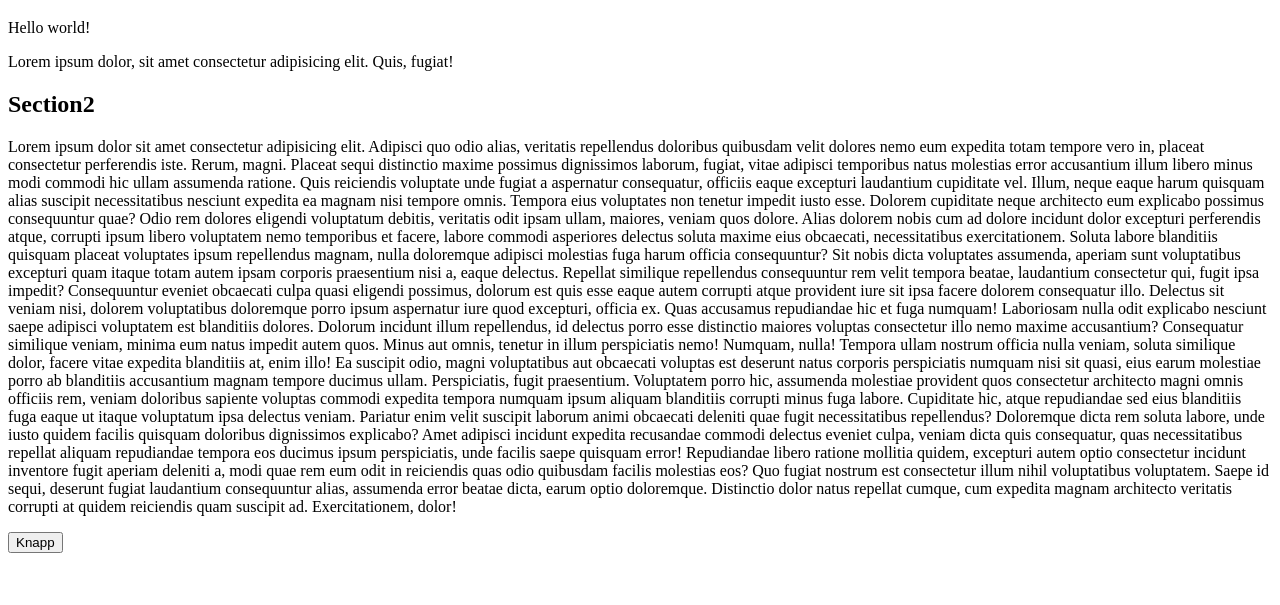
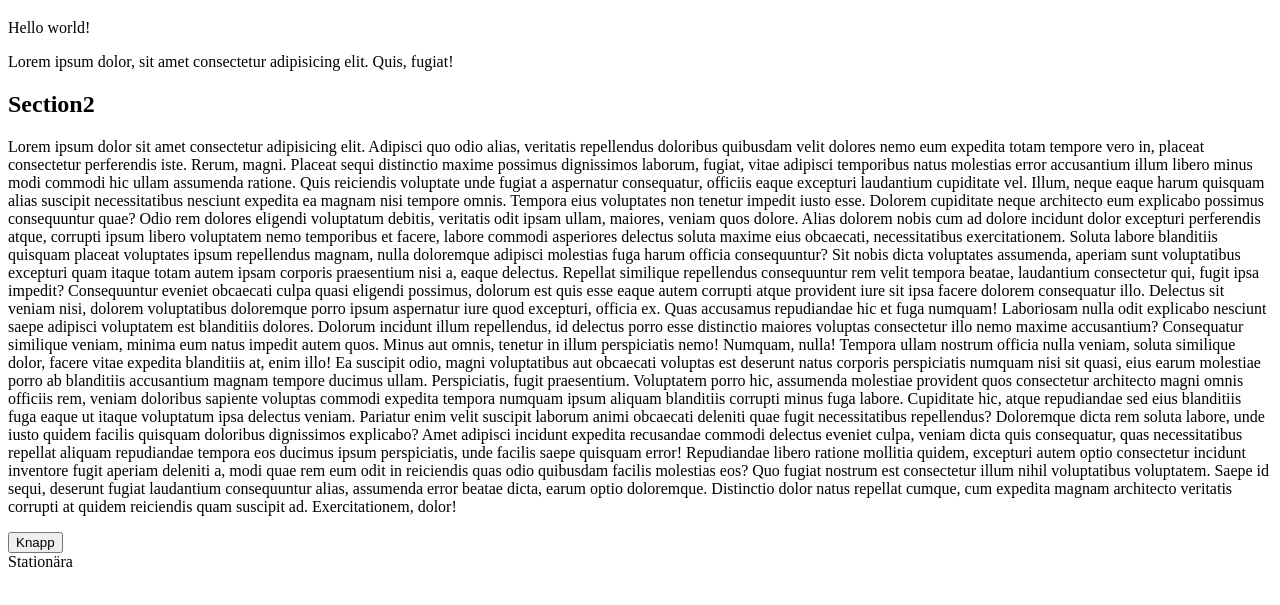
Before and after one commit to Tonolito/Git-test, a plain HTML site: page index.html in a window 1280 px wide. Shown: the part 61-666 px from the top of the page. Drawn offline with Linux system fonts and the light colour scheme.

Commit message:
statonär

```diff
--- a/index.html
+++ b/index.html
@@ -73,5 +73,6 @@
       reiciendis quam suscipit ad. Exercitationem, dolor!
     </p>
     <button>Knapp</button>
+    <div> Stationära</div>
   </body>
 </html>
```
